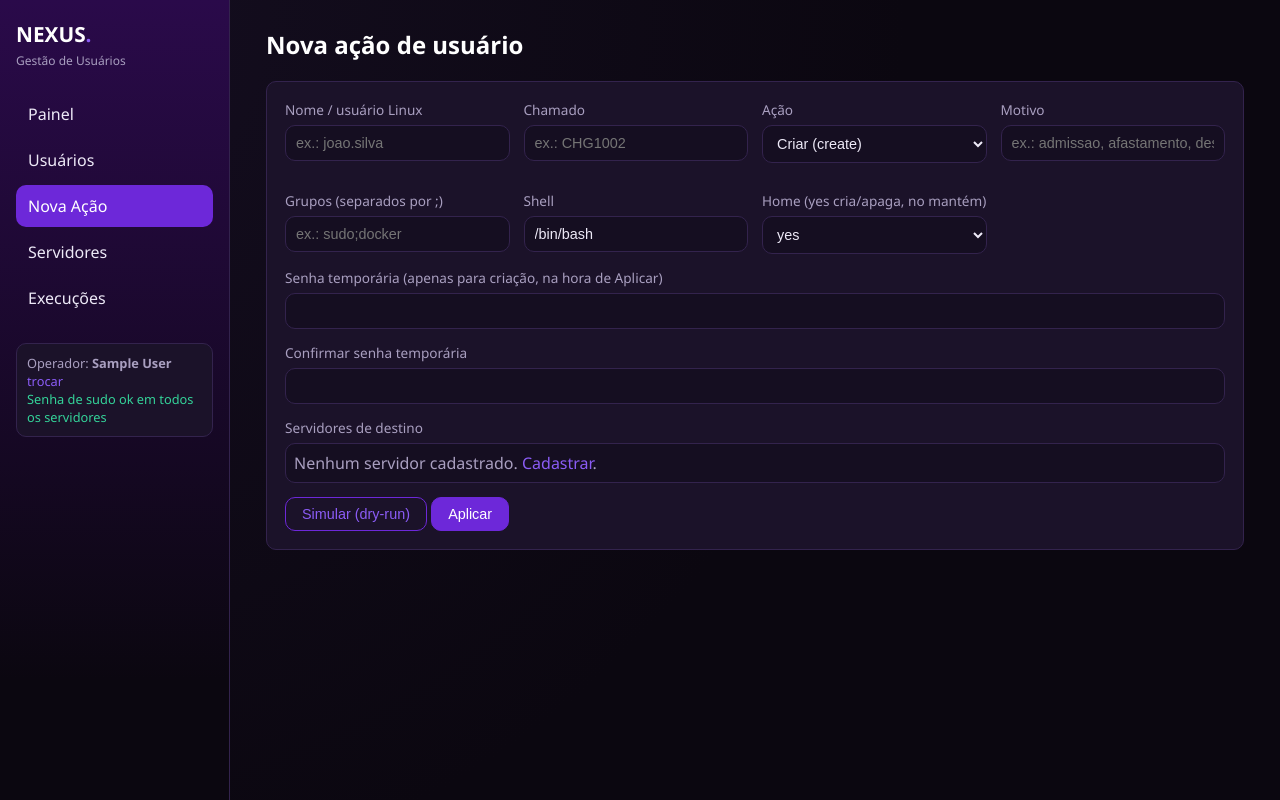
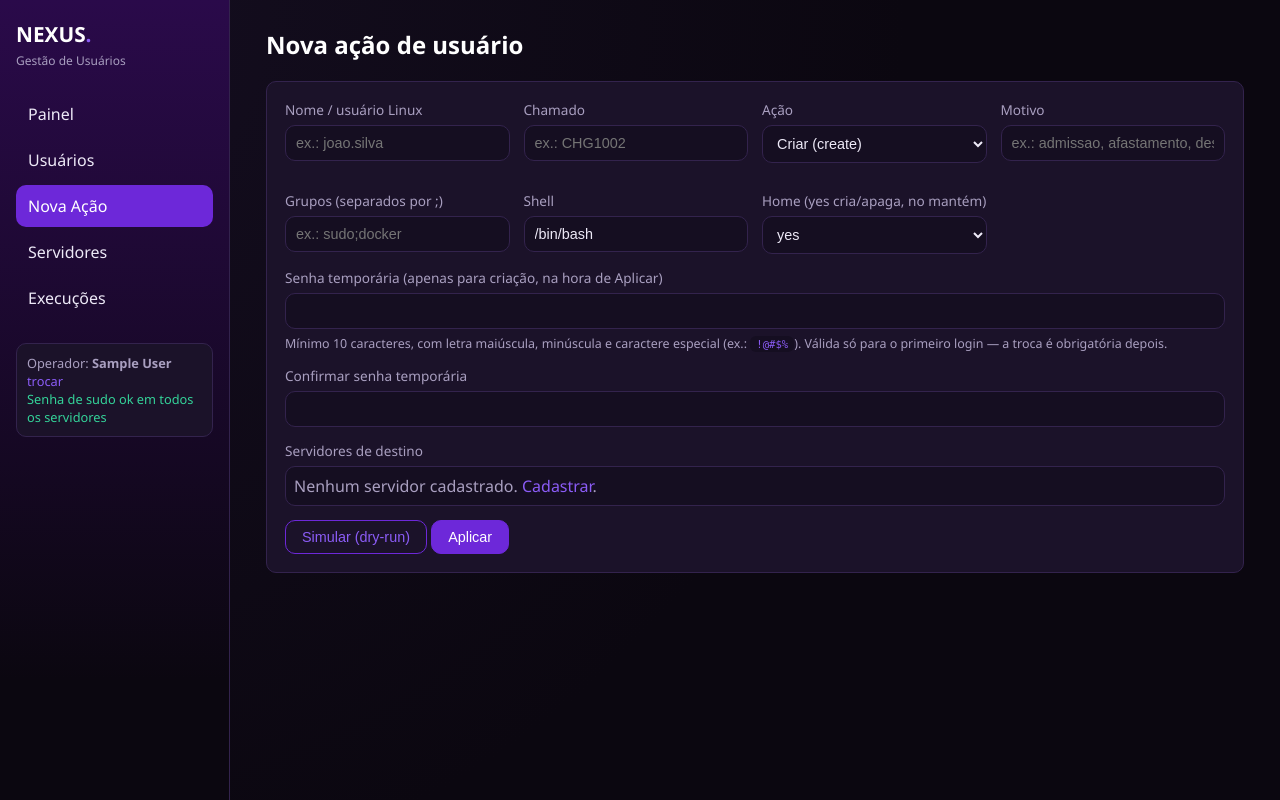
Before and after one commit to julyanarch/NEXUS, a Flask app: page /actions/new in a window 1280 px wide. Run offline with Flask 3, Linux system fonts and the light colour scheme; the visitor is signed in with stand-in values (Sample User, id 1); data that the repository does not hold is empty.

Commit message:
Adiciona requisitos de forca para a senha temporaria (maiuscula, minuscula, especial, minimo 10 caracteres)

```diff
--- a/nexus_dashboard/app.py
+++ b/nexus_dashboard/app.py
@@ -1,5 +1,6 @@
 import functools
 import os
+import re
 import secrets
 import shutil
 import subprocess
@@ -49,6 +50,21 @@ def servers_missing_vault():
     ]
 
 
+def temp_password_errors(password):
+    """Requisitos da senha temporaria de criacao de usuario. Retorna uma lista
+    de pendencias (vazia se a senha atende tudo)."""
+    errors = []
+    if len(password) < config.TEMP_PASSWORD_MIN_LENGTH:
+        errors.append(f"pelo menos {config.TEMP_PASSWORD_MIN_LENGTH} caracteres")
+    if not re.search(r"[A-Z]", password):
+        errors.append("uma letra maiuscula")
+    if not re.search(r"[a-z]", password):
+        errors.append("uma letra minuscula")
+    if not re.search(r"[^A-Za-z0-9]", password):
+        errors.append("um caractere especial")
+    return errors
+
+
 def register_routes(app):
 
     @app.context_processor
@@ -59,6 +75,7 @@ def register_routes(app):
             "servers_missing_vault": missing,
             "lock_max_days": config.LOCK_MAX_DAYS,
             "lock_warning_days": config.LOCK_WARNING_DAYS,
+            "temp_password_min_length": config.TEMP_PASSWORD_MIN_LENGTH,
         }
 
     # --------------------------------------------------------------- home --
@@ -305,6 +322,10 @@ def register_routes(app):
             if not password or password != confirmation:
                 flash("Senha temporaria vazia ou nao confere com a confirmacao.", "danger")
                 return redirect(url_for("new_action_form"))
+            weak_points = temp_password_errors(password)
+            if weak_points:
+                flash("Senha temporaria fraca - falta: " + ", ".join(weak_points) + ".", "danger")
+                return redirect(url_for("new_action_form"))
             password_hashes = {row["username"]: sha512_crypt.hash(password)}
 
         operator = session["operator_name"]
--- a/nexus_dashboard/config.py
+++ b/nexus_dashboard/config.py
@@ -39,6 +39,10 @@ LEGACY_SERVERS_CONF = os.path.abspath(os.path.join(BASE_DIR, "..", "servidores.c
 LOCK_MAX_DAYS = 90
 LOCK_WARNING_DAYS = 80
 
+# Regras da senha temporaria de criacao de usuario (troca obrigatoria no
+# primeiro login, via chage -d 0 no proprio nexus_sanitize_users.sh).
+TEMP_PASSWORD_MIN_LENGTH = 10
+
 SECRET_KEY = os.environ.get("NEXUS_DASHBOARD_SECRET", "nexus-dashboard-dev-secret")
 
 SCHEDULER_HOUR = 3
--- a/nexus_dashboard/templates/actions/new.html
+++ b/nexus_dashboard/templates/actions/new.html
@@ -46,11 +46,19 @@
     <div id="password_group" class="form-grid" style="display:none;">
       <div class="form-group">
         <label>Senha temporária (apenas para criação, na hora de Aplicar)</label>
-        <input type="password" name="temp_password">
+        <input type="password" name="temp_password" id="temp_password"
+               minlength="{{ temp_password_min_length }}"
+               pattern="(?=.*[A-Z])(?=.*[a-z])(?=.*[^A-Za-z0-9]).{{ '{' }}{{ temp_password_min_length }},{{ '}' }}"
+               title="Pelo menos {{ temp_password_min_length }} caracteres, com maiúscula, minúscula e caractere especial">
+        <span class="muted" style="font-size:0.78rem;">
+          Mínimo {{ temp_password_min_length }} caracteres, com letra maiúscula, minúscula e
+          caractere especial (ex.: <code>!@#$%</code>). Válida só para o primeiro login — a troca
+          é obrigatória depois.
+        </span>
       </div>
       <div class="form-group">
         <label>Confirmar senha temporária</label>
-        <input type="password" name="temp_password_confirm">
+        <input type="password" name="temp_password_confirm" id="temp_password_confirm">
       </div>
     </div>
 
```
